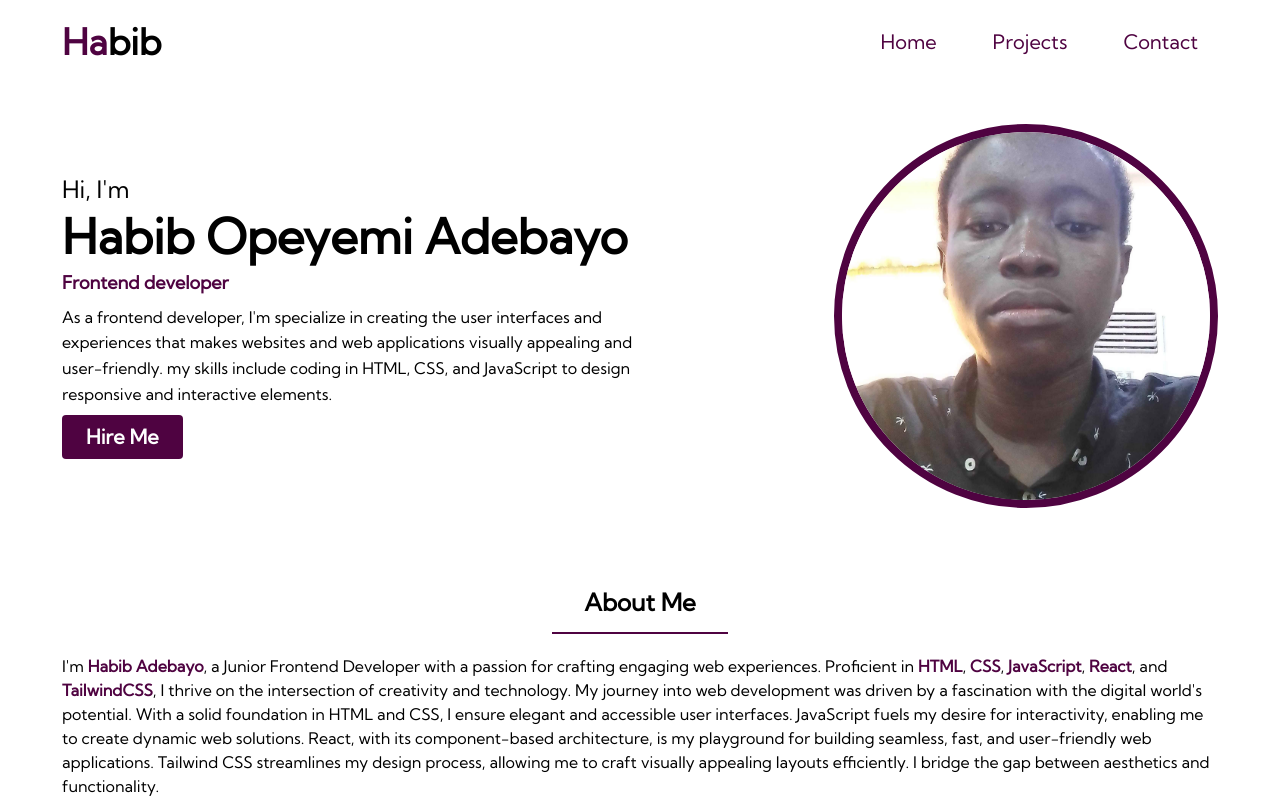
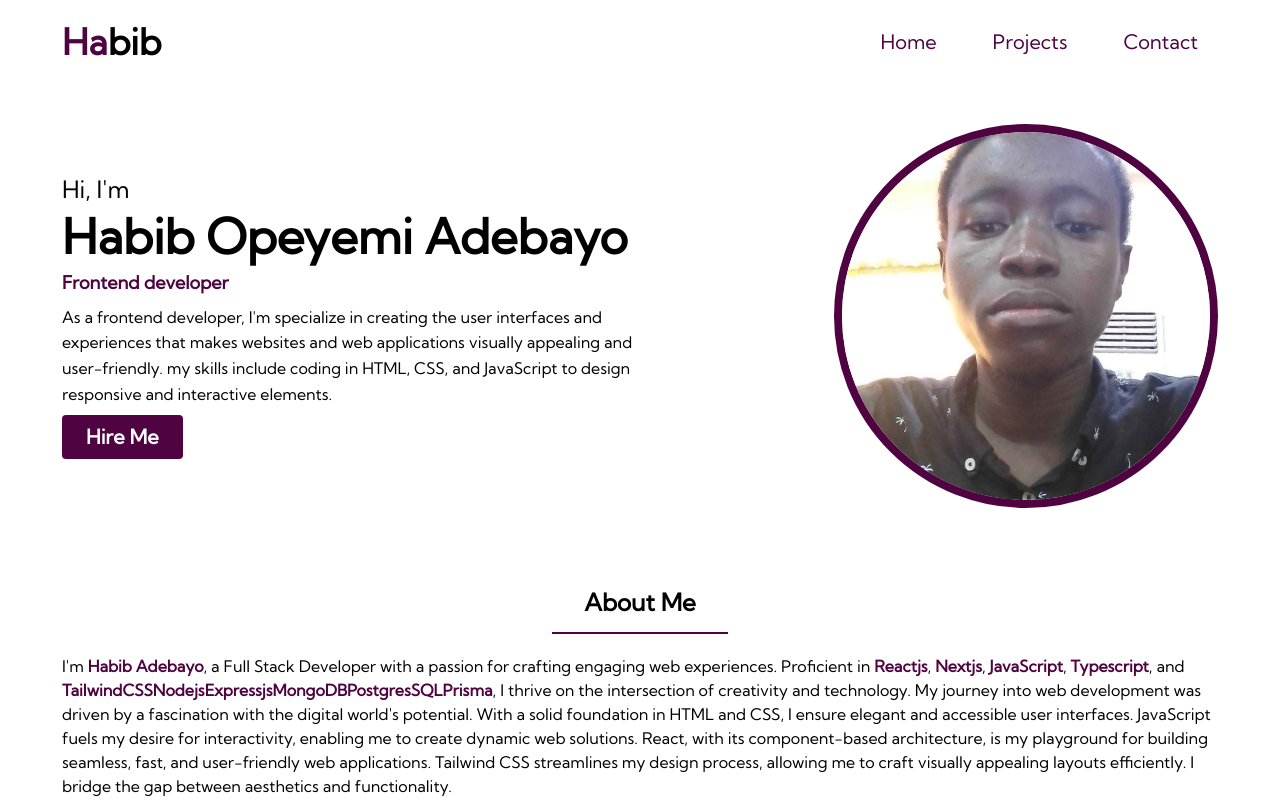
Before and after one commit to Habib-0007/Habib-Adebayo-Portfolo, a React (Vite) app: page / in a window 1280 px wide. Shown: the top 800 px of the page. Built offline with nearby package versions, Linux system fonts and the light colour scheme.

Commit message:
Update About.jsx

```diff
--- a/src/components/About.jsx
+++ b/src/components/About.jsx
@@ -15,20 +15,20 @@ const About = () => {
 				<p className="text-[16px] mt-[20px] leading-[1.5] font-medium text-left">
 					I'm{" "}
 					<span className="text-purple-500 text-center font-bold">Habib Adebayo</span>,
-					a Junior Frontend Developer with a passion for crafting engaging web
+					a Full Stack Developer with a passion for crafting engaging web
 					experiences. Proficient in{" "}
 					<span
 						className="text-purple-500
                text-center font-bold"
 					>
-						HTML
+						Reactjs
 					</span>
 					,{" "}
 					<span
 						className="text-purple-500
                text-center font-bold"
 					>
-						CSS
+						Nextjs
 					</span>
 					,{" "}
 					<span
@@ -42,11 +42,26 @@ const About = () => {
 						className="text-purple-500
                text-center font-bold"
 					>
-						React
+						Typescript
 					</span>
 					, and{" "}
 					<span className="text-purple-500 text-center font-bold">
 						TailwindCSS
+					</span>
+<span className="text-purple-500 text-center font-bold">
+						Nodejs
+					</span>
+<span className="text-purple-500 text-center font-bold">
+						Expressjs
+					</span>
+<span className="text-purple-500 text-center font-bold">
+						MongoDB
+					</span>
+<span className="text-purple-500 text-center font-bold">
+						PostgresSQL
+					</span>
+<span className="text-purple-500 text-center font-bold">
+						Prisma
 					</span>
 					, I thrive on the intersection of creativity and technology. My
 					journey into web development was driven by a fascination with the
```
